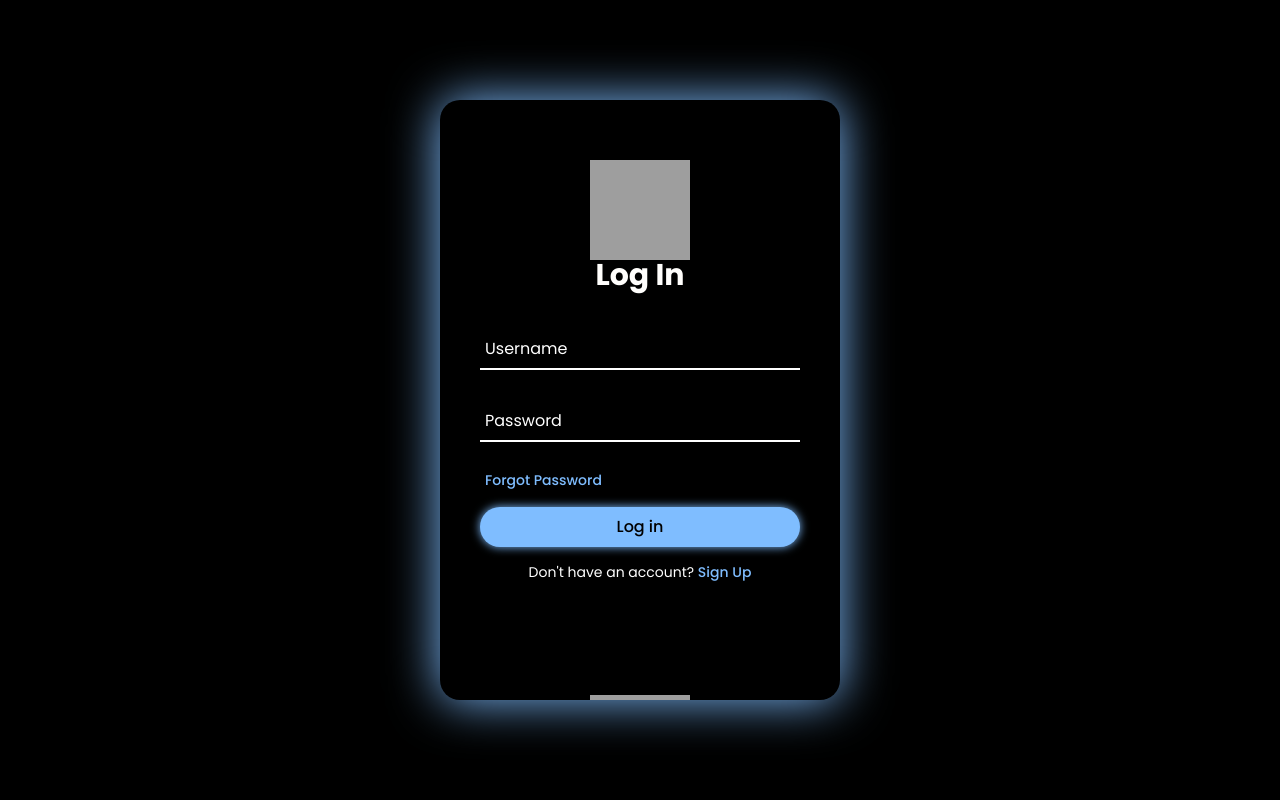
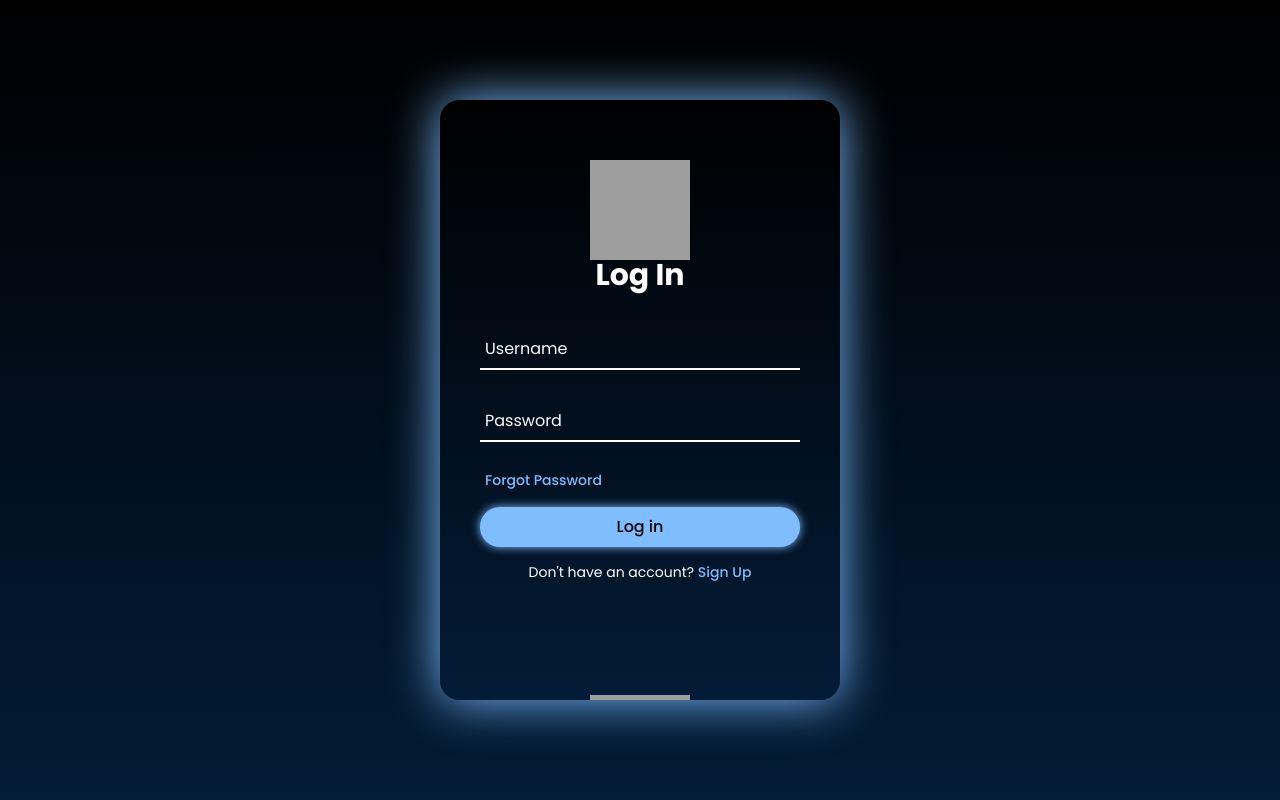
Before and after one commit to BeminDawoud/NovaVerse, a Python web app: template templates/login.html in a window 1280 px wide. Run offline with Jinja, Linux system fonts and the light colour scheme; the template is opened without the code that fills it, so the values that code supplies are empty; grey boxes are pictures that could not be loaded.

Commit message:
Update sign in style

```diff
--- a/static/style.css
+++ b/static/style.css
@@ -15,14 +15,14 @@ body{
   justify-content: center;
   align-items: center;
   min-height: 100vh;
-  background-color: black;
+  background: linear-gradient(#000, rgb(3, 28, 55));
 }
 
 .wrapper{
   position: relative;
   height: 600px;
   width: 400px;
-  background-color: #000;
+  background: linear-gradient(#000, rgb(3, 28, 55));
   box-shadow: 0 0 50px var(--main-color);
   border-radius: 20px;
   padding: 40px;
```
